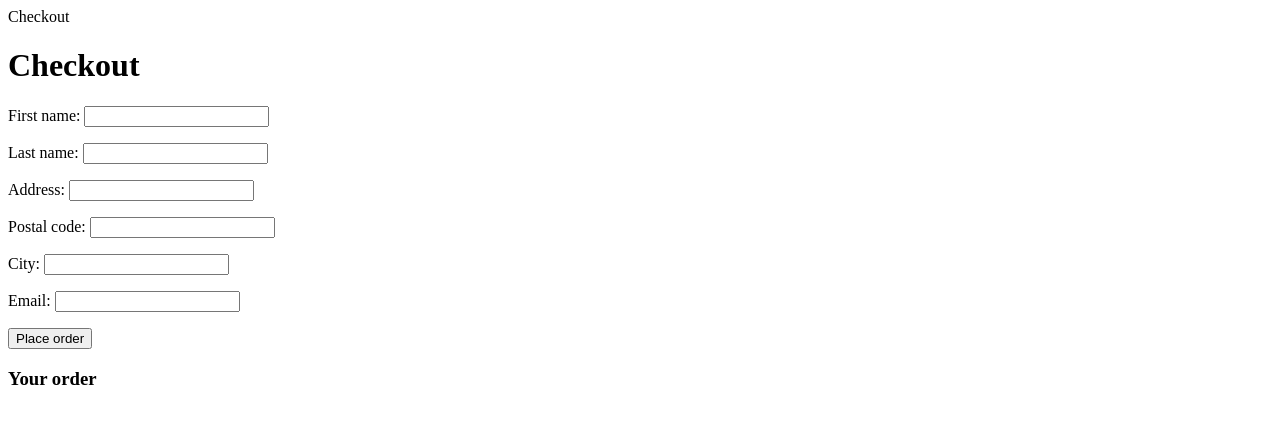
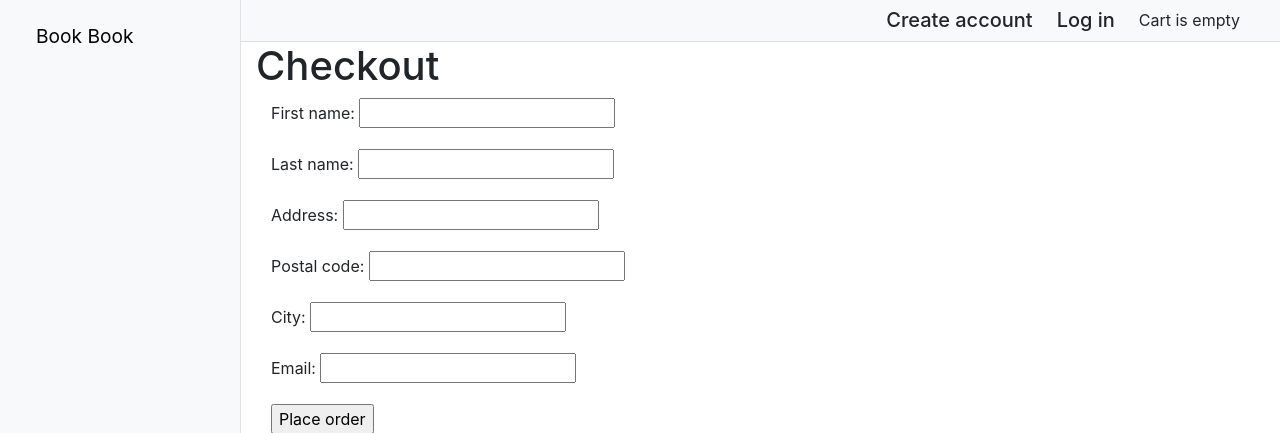
Before and after one commit to hubertpie/book_store_django, a Django app: page /orders/create/ in a window 1280 px wide. Shown: the top 433 px of the page. Run offline with Django 3.2, Linux system fonts and the light colour scheme; some libraries are stand-ins or nearby versions.

Commit message:
remove certain things and added stuff

```diff
--- a/book_store/account/urls.py
+++ b/book_store/account/urls.py
@@ -8,4 +8,5 @@ urlpatterns = [
     path('login/', auth_views.LoginView.as_view(), name='login'),
     path('logout/', auth_views.LogoutView.as_view(), name='logout'),
     path('register/', views.register, name='register'),
+    path('profile/', views.profile, name='profile'),
 ]
--- a/book_store/orders/templates/orders/order/create.html
+++ b/book_store/orders/templates/orders/order/create.html
@@ -1,3 +1,4 @@
+{% extends 'shop/base.html' %}
 {% block title %}
 Checkout
 {% endblock %}
--- a/book_store/shop/templates/shop/base.html
+++ b/book_store/shop/templates/shop/base.html
@@ -42,12 +42,15 @@
           <ul class="navbar-nav ml-auto mt-2 mt-lg-0">
             {% if request.user.is_authenticated %}
             <li class="nav-item mr-4">
-              <a class="h5" href="#">Profile</a>
+              <a class="h5" href="{% url 'account:profile' %}">Profile</a>
             </li>
             <li class="nav-item mr-4">
               <a class="h5" href="{% url 'account:logout' %}">Log out</a>
             </li>
             {% else %}
+            <li class="nav-item mr-4">
+              <a class="h5" href="{% url 'account:register' %}">Create account</a>
+            </li>
             <li class="nav-item mr-4">
               <a class="h5" href="{% url 'account:login' %}">Log in</a>
             </li>
--- a/book_store/shop/templates/shop/book/detail.html
+++ b/book_store/shop/templates/shop/book/detail.html
@@ -6,6 +6,7 @@
 {% endblock %}
 
 {% block sidebar %}
+<input type="button" value="Previous page" onclick="window.history.back()" />
     <ul class="list-group list-group-flush">
         <li class="list-group-item">Price: {{ book.price }}$</li>
         <li class="list-group-item">Availability: {{ book.available }}</li>
```
Also changed, not shown: book_store/account/templates/account/profile.html (added, +10 -0 lines), book_store/account/views.py (+8 -1 lines), book_store/orders/templates/orders/order/created.html (deleted).
